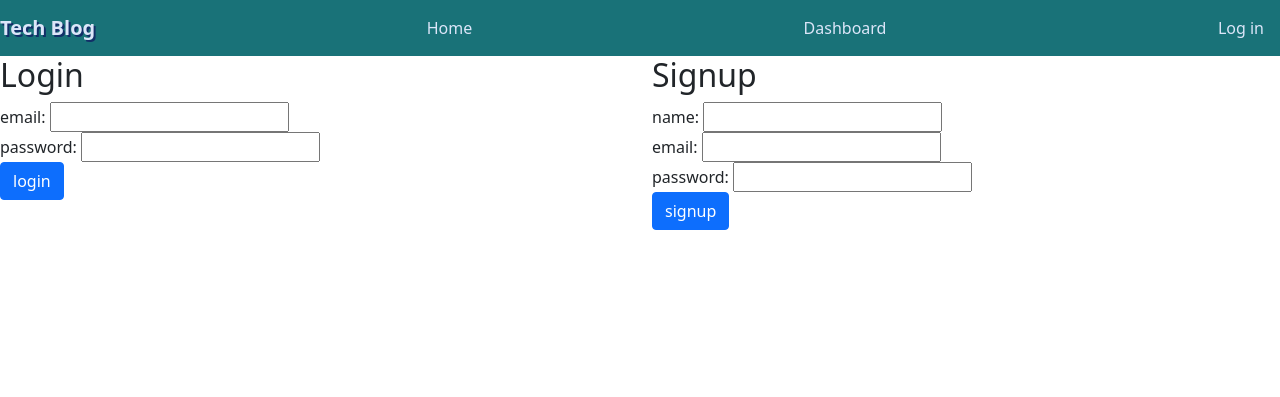
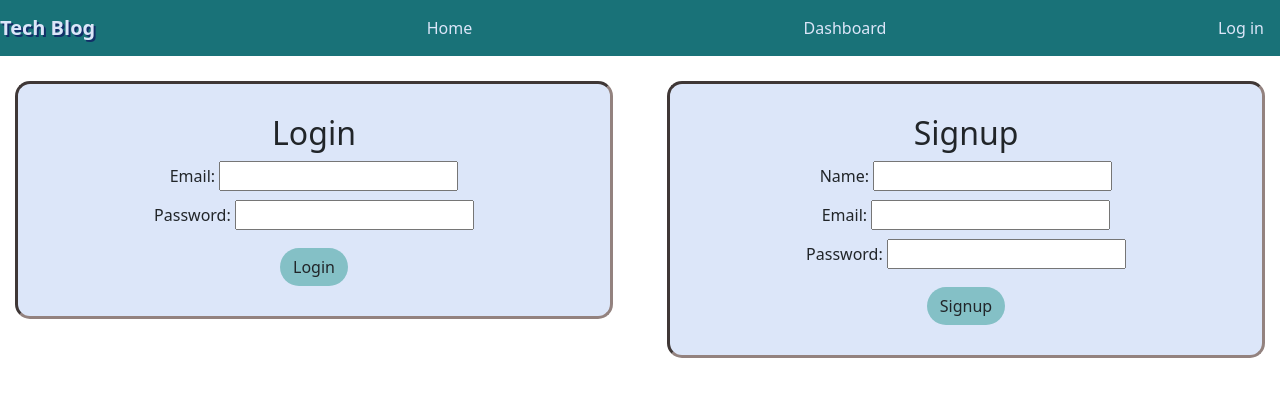
Before and after one commit to AvivaRubenstein/MVC-Tech-Blog, a Node project: template views/login.handlebars in a window 1280 px wide. Shown: the top 397 px of the page. Run offline with Node 20 templates, Linux system fonts and the light colour scheme; the template is opened without the code that fills it, so the values that code supplies are empty; some libraries are stand-ins or nearby versions.

Commit message:
styling changes to login page

```diff
--- a/public/css/style.css
+++ b/public/css/style.css
@@ -11,6 +11,7 @@
 /* styling for main.handlebars: */
 .navbar{
     background-color: var(--caribbean-current);
+    margin-bottom: 10px;
 
 }
 .nav-link {
@@ -27,7 +28,7 @@
 }
 /* styling for homepage: */
 .card-body.posts {
-margin-top: 6px;
+margin-top: 10px;
 background-color: var(--pale-lavendar);
 border-style:inset;
 border-width: 2px;
@@ -44,8 +45,39 @@ font-size: x-large;
 .post-content{
 font-size: large;
 }
+.card.post-container{
+    border: none;
+}
+
 /* styling for viewPost: */
 .comment-card {
 background-color: var(--light-blue);
 margin-top: 4px;
 }
+/* styling for login page: */
+.form.login-form, .form.signup-form {
+    text-align: center;
+    background-color: var(--pale-lavendar);
+    border-style: inset;
+    border-width: 3px;
+    border-color: var(--light-brown);
+    border-radius: 15px;
+    margin: 15px;
+    padding: 30px;
+}
+.form.login-form:hover, .form.signup-form:hover{
+    box-shadow: 4px 4px var(--medium-blue);
+}
+.btn.form-btn {
+    margin-top: 9px;
+    background-color: var(--light-blue);
+    border-radius: 20px;
+}
+.btn.form-btn:hover {
+    background-color: var(--medium-blue);
+    box-shadow: 2px 2px var(--deep-blue);
+    color: white;
+}
+.form-group{
+    margin-top: 9px;
+}
--- a/server.js
+++ b/server.js
@@ -43,5 +43,5 @@ app.use(express.static(path.join(__dirname, 'public')));
 app.use(routes);
 
 sequelize.sync({ force: false }).then(() => {
-  app.listen(PORT, () => console.log('Now listening'));
+  app.listen(PORT, () => console.log('Now listening at localhost:3001'));
 });
--- a/views/homepage.handlebars
+++ b/views/homepage.handlebars
@@ -3,7 +3,7 @@
   <div class="row">
     {{#each posts as |post|}}
     <div class="col-4">
-      <div class="card ">
+      <div class="card post-container">
         <div class="card-body posts" >
     <p class="post-title">{{post.title}}</p>
       <p class="post-content">{{post.content}}</p>
--- a/views/login.handlebars
+++ b/views/login.handlebars
@@ -1,39 +1,41 @@
 <div class="row">
   <div class="col-md-6">
-    <h2>Login</h2>
+
 
     <form class="form login-form">
+      <h2>Login</h2>
       <div class="form-group">
-        <label for="email-login">email:</label>
+        <label for="email-login">Email:</label>
         <input class="form-input" type="text" id="email-login" />
       </div>
       <div class="form-group">
-        <label for="password-login">password:</label>
+        <label for="password-login">Password:</label>
         <input class="form-input" type="password" id="password-login" />
       </div>
       <div class="form-group">
-        <button class="btn btn-primary" type="submit">login</button>
+        <button class="btn form-btn" type="submit">Login</button>
       </div>
     </form>
   </div>
   <div class="col-md-6">
-    <h2>Signup</h2>
+
 
     <form class="form signup-form">
+       <h2>Signup</h2>
       <div class="form-group">
-        <label for="name-signup">name:</label>
+        <label for="name-signup">Name:</label>
         <input class="form-input" type="text" id="name-signup" />
       </div>
       <div class="form-group">
-        <label for="email-signup">email:</label>
+        <label for="email-signup">Email:</label>
         <input class="form-input" type="text" id="email-signup" />
       </div>
       <div class="form-group">
-        <label for="password-signup">password:</label>
+        <label for="password-signup">Password:</label>
         <input class="form-input" type="password" id="password-signup" />
       </div>
       <div class="form-group">
-        <button class="btn btn-primary" type="submit">signup</button>
+        <button class="btn form-btn" type="submit">Signup</button>
       </div>
     </form>
   </div>
```
